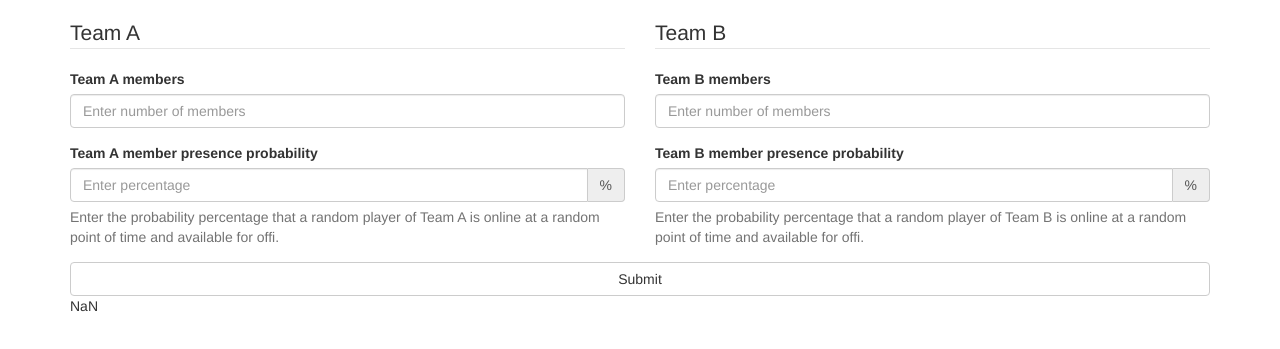
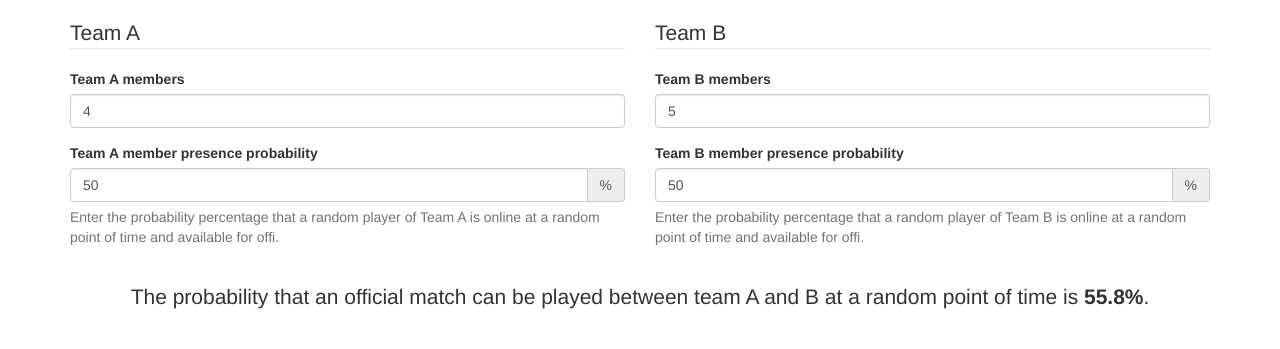
Before and after one commit to kongr45gpen/offiProbCalc, a plain HTML site: page index.html in a window 1280 px wide. Shown: the part 53-402 px from the top of the page. Drawn offline with nearby package versions, Linux system fonts and the light colour scheme.

Commit message:
Add result message

```diff
--- a/index.html
+++ b/index.html
@@ -27,14 +27,14 @@
                             <legend>Team A</legend>
                             <div class="form-group">
                                 <label for="a_members">Team A members</label>
-                                <input type="text" class="form-control" id="a_members" placeholder="Enter number of members">
+                                <input type="text" class="form-control" id="a_members" placeholder="Enter number of members" value="4">
                             </div>
                             <div class="form-group">
                                 <label for="a_probability">Team A member presence probability</label>
 
 
                                 <div class="input-group">
-                                    <input type="text" class="form-control" id="a_probability" placeholder="Enter percentage"><span class="input-group-addon">%</span>
+                                    <input type="text" class="form-control" id="a_probability" placeholder="Enter percentage" value="50"><span class="input-group-addon">%</span>
                                 </div>
                                 <p class="help-block">Enter the probability percentage that a random player of Team A is online at a random point of time and available for offi.</p>
                             </div>
@@ -47,14 +47,14 @@
                             <legend>Team B</legend>
                             <div class="form-group">
                                 <label for="b_members">Team B members</label>
-                                <input type="text" class="form-control" id="b_members" placeholder="Enter number of members">
+                                <input type="text" class="form-control" id="b_members" placeholder="Enter number of members" value="5">
                             </div>
                             <div class="form-group">
                                 <label for="b_probability">Team B member presence probability</label>
 
 
                                 <div class="input-group">
-                                    <input type="text" class="form-control" id="b_probability" placeholder="Enter percentage"><span class="input-group-addon">%</span>
+                                    <input type="text" class="form-control" id="b_probability" placeholder="Enter percentage" value="50"><span class="input-group-addon">%</span>
                                 </div>
                                 <p class="help-block">Enter the probability percentage that a random player of Team B is online at a random point of time and available for offi.</p>
                             </div>
@@ -65,9 +65,9 @@
 
                 </div>
 
-                <button type="submit" class="btn btn-default btn-block">Submit</button>
+                <!-- <button type="submit" class="btn btn-default btn-block">Submit</button> -->
             </form>
-			<div id="res"></div>
+            <div class="lead" style="font-weight: normal; padding-top:20px; text-align: center;">The probability that an official match can be played between team A and B at a random point of time is <span id="res" style="font-weight:bold">none</span>.</div>
         </div>
 
         <!-- JavaScript plugins (requires jQuery) -->
@@ -78,33 +78,27 @@
                 // Team A
 
                 var am = parseInt($("#a_members").val());
-var ap = parseFloat($("#a_probability").val())/100.0;
+                var ap = parseFloat($("#a_probability").val()) / 100.0;
                 // probability that 0 members are online
-var ap0o = Math.pow(1-ap, am);
+                var ap0o = Math.pow(1 - ap, am);
                 // probability that 1 member is online
-var ap1o = am * ( Math.pow(1-ap, am-1) * ap );
+                var ap1o = am * (Math.pow(1 - ap, am - 1) * ap);
 
                 var bm = parseInt($("#b_members").val());
-var bp = parseFloat($("#b_probability").val())/100.0;
+                var bp = parseFloat($("#b_probability").val()) / 100.0;
                 // probability that 0 members are online
-var bp0o = Math.pow(1-bp, bm);
+                var bp0o = Math.pow(1 - bp, bm);
                 // probability that 1 member is online
-var bp1o = bm * ( Math.pow(1-bp, bm-1) * bp );
+                var bp1o = bm * (Math.pow(1 - bp, bm - 1) * bp);
 
 
-$("#res").text(parseFloat((1-(ap1o+ap0o)) * (1-(bp1o+bp0o))));
+                $("#res").text(parseFloat(parseInt(1000 * (1 - (ap1o + ap0o)) * (1 - (bp1o + bp0o)))/10) + "%");
                 //$("#mark2").text(parseInt(secmark));
 
                 //alert(ap0o+ap1o);
 
 
             }
-
-
-
-
-
-
 
 
             calculate();
```
Lines whose indentation alone changed are shown as unchanged.
